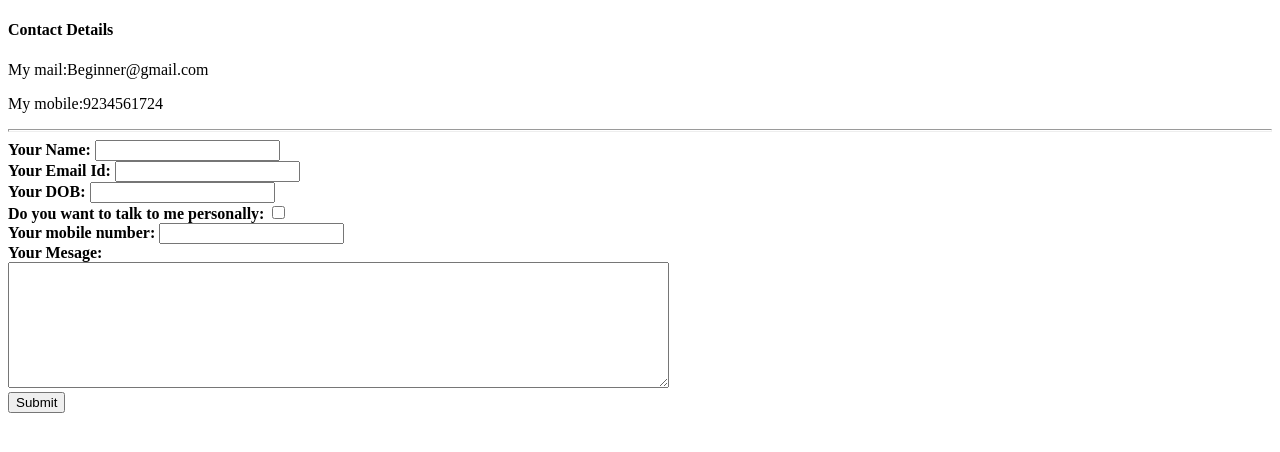
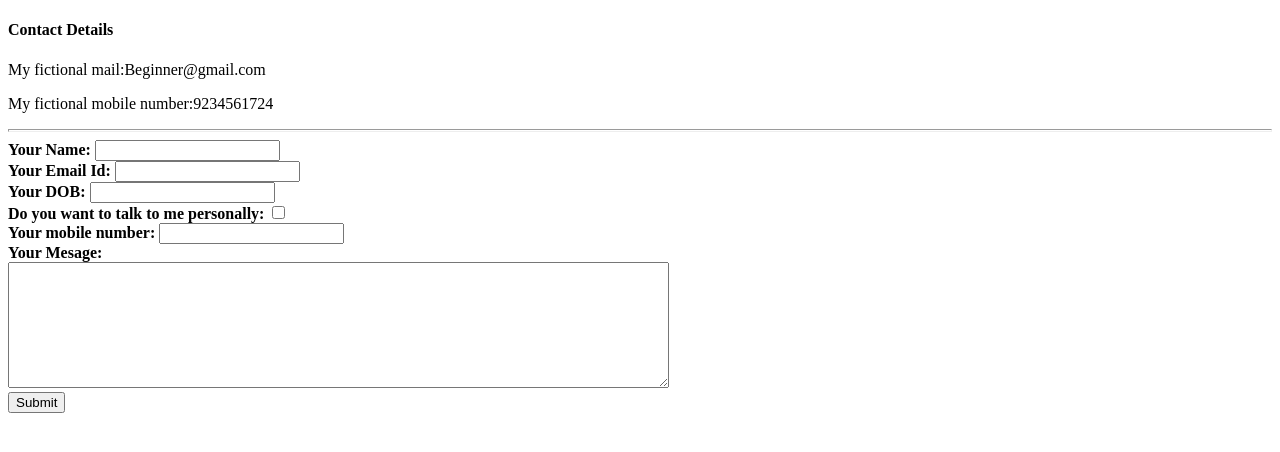
Before and after one commit to Tejeshanisetty/cv, a plain HTML site: page contact me.html in a window 1280 px wide. Drawn offline with Linux system fonts and the light colour scheme.

Commit message:
Update contact me.html

```diff
--- a/contact me.html
+++ b/contact me.html
@@ -6,8 +6,8 @@
   </head>
   <body>
   <h4>Contact Details</h4>
-  <p>My mail:Beginner@gmail.com</p>
-  <p>My mobile:9234561724</p>
+  <p>My fictional mail:Beginner@gmail.com</p>
+  <p>My fictional mobile number:9234561724</p>
   <hr size="3">
   <form action="mailto:tejeshanisetty2002@gmail.com" method="post" enctype="text/plain">
     <label><strong>Your Name:</strong></label>
```
